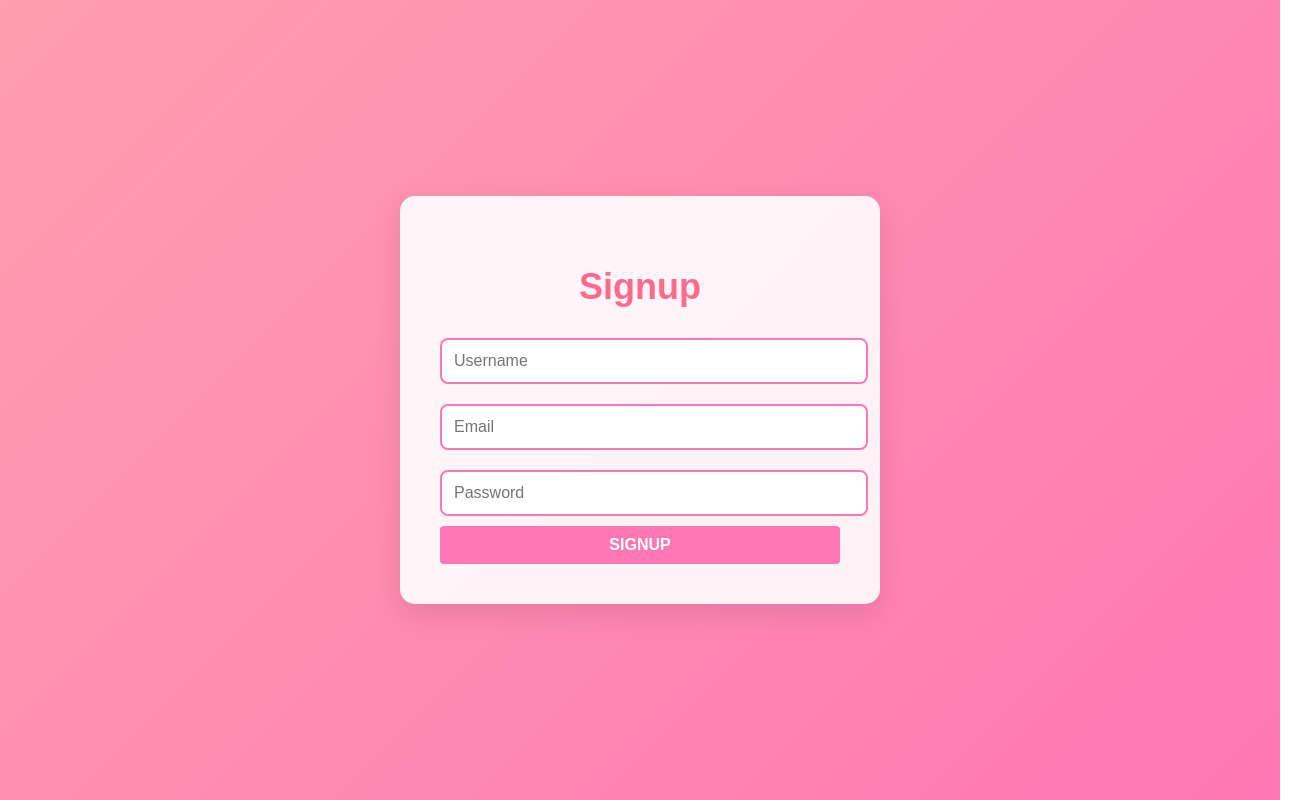
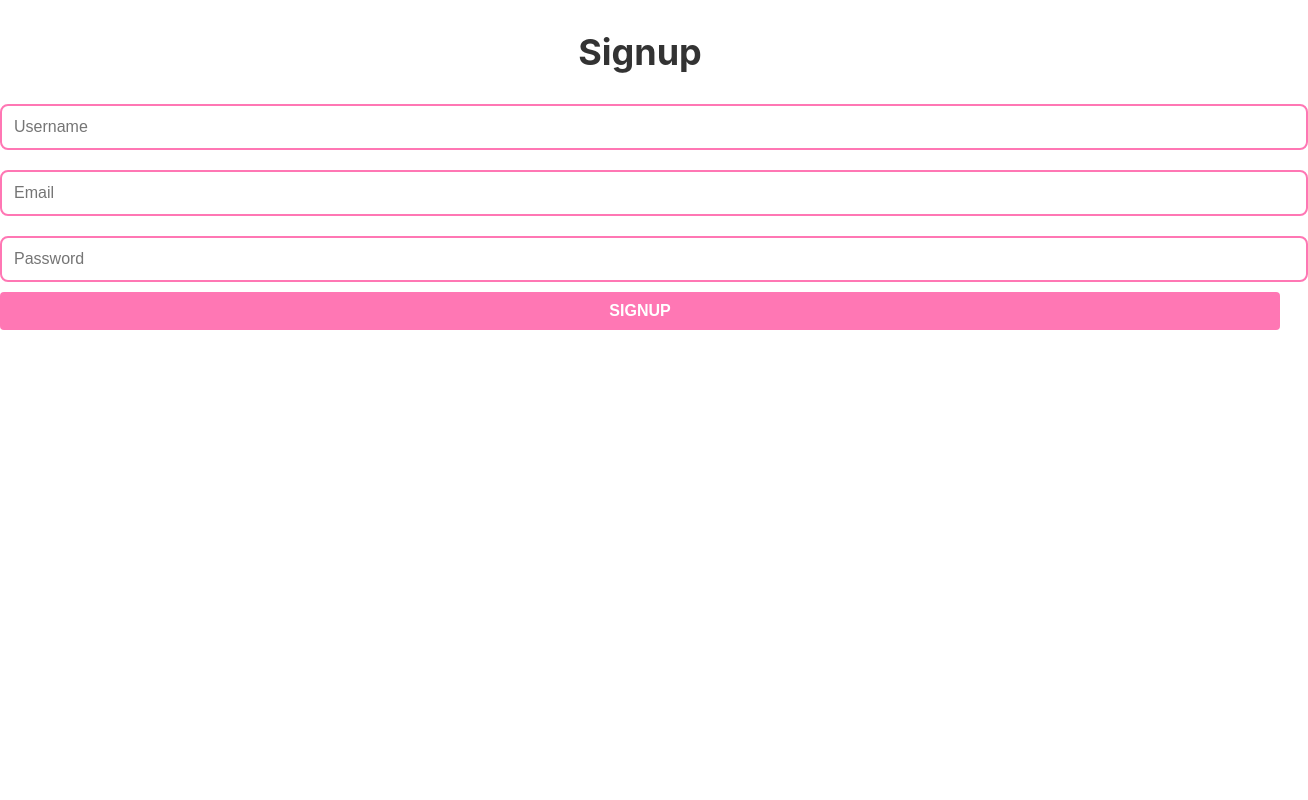
Before and after one commit to duyen2310/101446598_comp3123_assignment2_reactjs, a React (Create React App) app: page /signup in a window 1280 px wide. Shown: the whole page, 1308 px wide, since content can reach past the window. Built offline with nearby package versions, Linux system fonts and the light colour scheme.

Commit message:
fix sign up

```diff
--- a/src/components/Signup.js
+++ b/src/components/Signup.js
@@ -1,39 +1,33 @@
 import React, { useState } from 'react';
 import axios from 'axios';
 import { useNavigate } from 'react-router-dom';
-import './style/Signup.css';
-
 const Signup = () => {
   const [username, setUsername] = useState('');
   const [email, setEmail] = useState('');
   const [password, setPassword] = useState('');
   const [error, setError] = useState('');
   const navigate = useNavigate();
-
   const handleSignup = async (e) => {
     e.preventDefault();
-
     if (!username || !email || !password) {
       setError('Please fill in all fields.');
       return;
     }
-
     try {
       const response = await axios.post('https://101446598-comp-3123-assignment1.vercel.app/api/v1/user/signup', { username, email, password });
       if (response.data.user_id) {
-        navigate('/login');
-        setError(response.data.message);
+        navigate('/login');  // Redirect to login page after successful signup
+      } else {
+        setError(response.data.message);  // Show error message
       }
     } catch (err) {
       setError('An error occurred. Please try again.');
     }
   };
-
   return (
-    <div className="signup-page">
-      <div className="signup-form-container">
+    <div>
       <h2>Signup</h2>
-        {error && <p className="error-message">{error}</p>}  {/* Error message styling */}
+      {error && <p style={{ color: 'red' }}>{error}</p>}
       <form onSubmit={handleSignup}>
         <input
           type="text"
@@ -59,8 +53,6 @@ const Signup = () => {
         <button type="submit">Signup</button>
       </form>
     </div>
-    </div>
   );
 };
-
 export default Signup;
```
Lines whose indentation alone changed are shown as unchanged.
